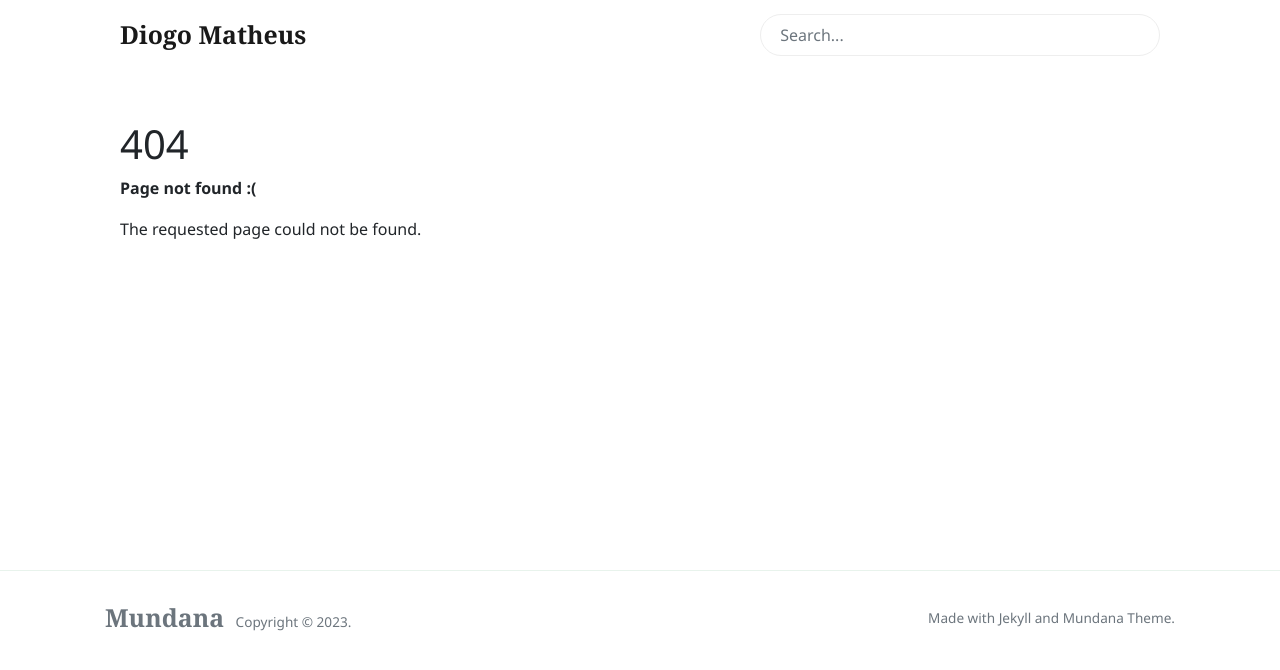
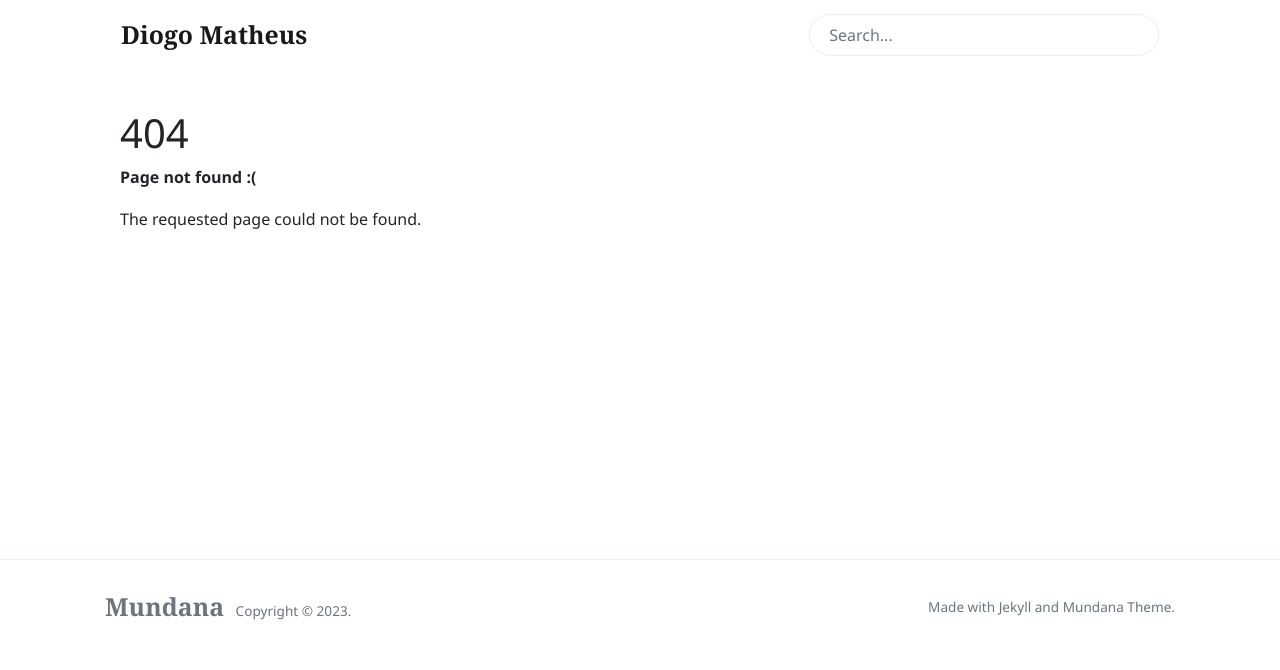
Before and after one commit to diogomatheus/diogomatheus.github.io, a Jekyll site: the page built from 404.html, in a window 1280 px wide. Shown: the top 670 px of the page. Built offline with Jekyll 4.4.1, drawn with Linux system fonts in a browser that asks for light colours; nearby versions of some CDN libraries.

Commit message:
fix: header margin and padding

```diff
--- a/assets/css/theme.css
+++ b/assets/css/theme.css
@@ -3,10 +3,10 @@
  */
 body {
 	overflow-x:hidden;
-	padding-top:69.75px;
+	padding-top:69.43px;
 }
 .site-content {
-	margin-top:50px;
+	margin-top:40px;
 	min-height:400px;
 }
 .remove-site-content-margin {
@@ -208,7 +208,7 @@ a.text-dark:hover {
 	font-size:1.55rem;
   font-family:"Georgia","Times New Roman",serif;
 }
-@media (max-width: 575.98px) {
+@media (min-width: 576px) {
 	.navbar-expand-lg > .container,
 	.navbar-expand-lg > .container-fluid {
 	  padding-right: inherit;
@@ -272,7 +272,7 @@ a.text-dark:hover {
 }
 .bd-search .form-control {
 	color:#999;
-	width: 400px;
+	width: 350px;
 	border-radius:30px;
 	border:1px solid #eee;
 }
```
